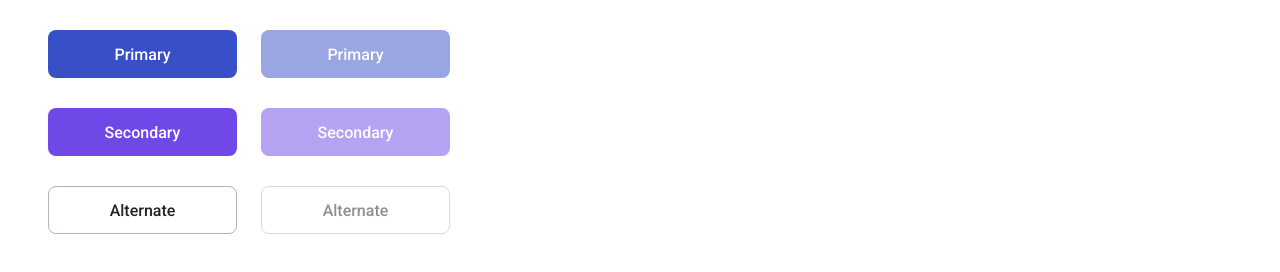
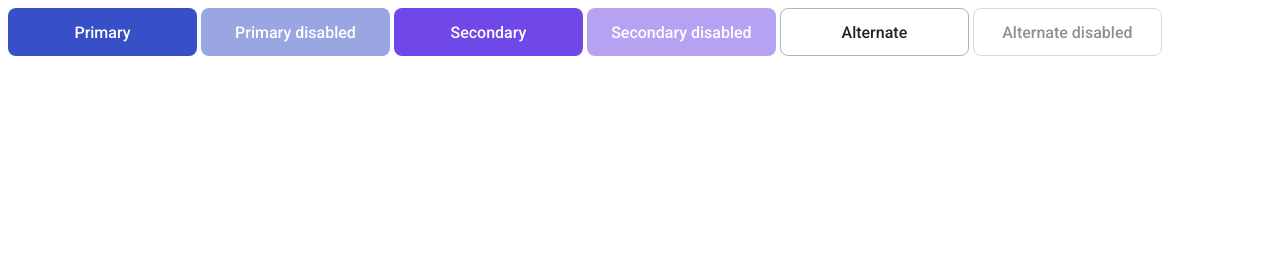
Before and after one commit to js-tasks-ru/htmlcss-20210812_morisa, a website: page 03-lection1/01-button/index.html in a window 1280 px wide. Drawn offline with Linux system fonts and the light colour scheme.

Commit message:
fix remarks

```diff
--- a/03-lection1/01-button/button.css
+++ b/03-lection1/01-button/button.css
@@ -1,7 +1,4 @@
 /* Стилизация кнопки */
-.box {
-  margin: 30px;
-}
 
 .button {
   color: var(--white);
@@ -13,7 +10,6 @@
   text-align: center;
   border: none;
   border-radius: 8px;
-  margin: 0 10px;
   padding: 0 20px;
   max-width: 189px;
   width: 100%;
@@ -24,6 +20,7 @@
 .button:disabled {
   opacity: 0.5;
   cursor: default;
+  pointer-events: none;
 }
 
 .button--primary {
--- a/03-lection1/01-button/index.html
+++ b/03-lection1/01-button/index.html
@@ -8,18 +8,12 @@
 </head>
 
 <body>
-  <div class="box">
-    <button class="button button--primary">Primary</button>
-    <button class="button button--primary" disabled>Primary</button>
-  </div>
-  <div class="box">
-    <button class="button button--secondary">Secondary</button>
-    <button class="button button--secondary" disabled>Secondary</button>
-  </div>
-  <div class="box">
-    <button class="button button--alternate">Alternate</button>
-    <button class="button button--alternate" disabled>Alternate</button>
-  </div>
+  <button class="button button--primary">Primary</button>
+  <button class="button button--primary" disabled>Primary disabled</button>
+  <button class="button button--secondary">Secondary</button>
+  <button class="button button--secondary" disabled>Secondary disabled</button>
+  <button class="button button--alternate">Alternate</button>
+  <button class="button button--alternate" disabled>Alternate disabled</button>
 
 </body>
 
--- a/03-lection1/02-accordion/accordion.css
+++ b/03-lection1/02-accordion/accordion.css
@@ -1,7 +1,7 @@
 /* Стилизация аккордеона */
 
 .accordion__item {
-  border: 1px solid #ACB5BD;
+  border: 1px solid var(--grey-3);
   box-sizing: border-box;
   border-radius: 8px;
   margin: 0 0 8px;
@@ -20,7 +20,7 @@
 }
 
 .accordion__subtitle {
-  color: #212429;
+  color: var(--black);
   cursor: pointer;
   font-size: 16px;
   font-weight: normal;
@@ -28,7 +28,7 @@
 }
 
 .accordion__text {
-  color: #495057;
+  color: var(--grey-4);
   margin: 16px 0 0;
 }
 
```
